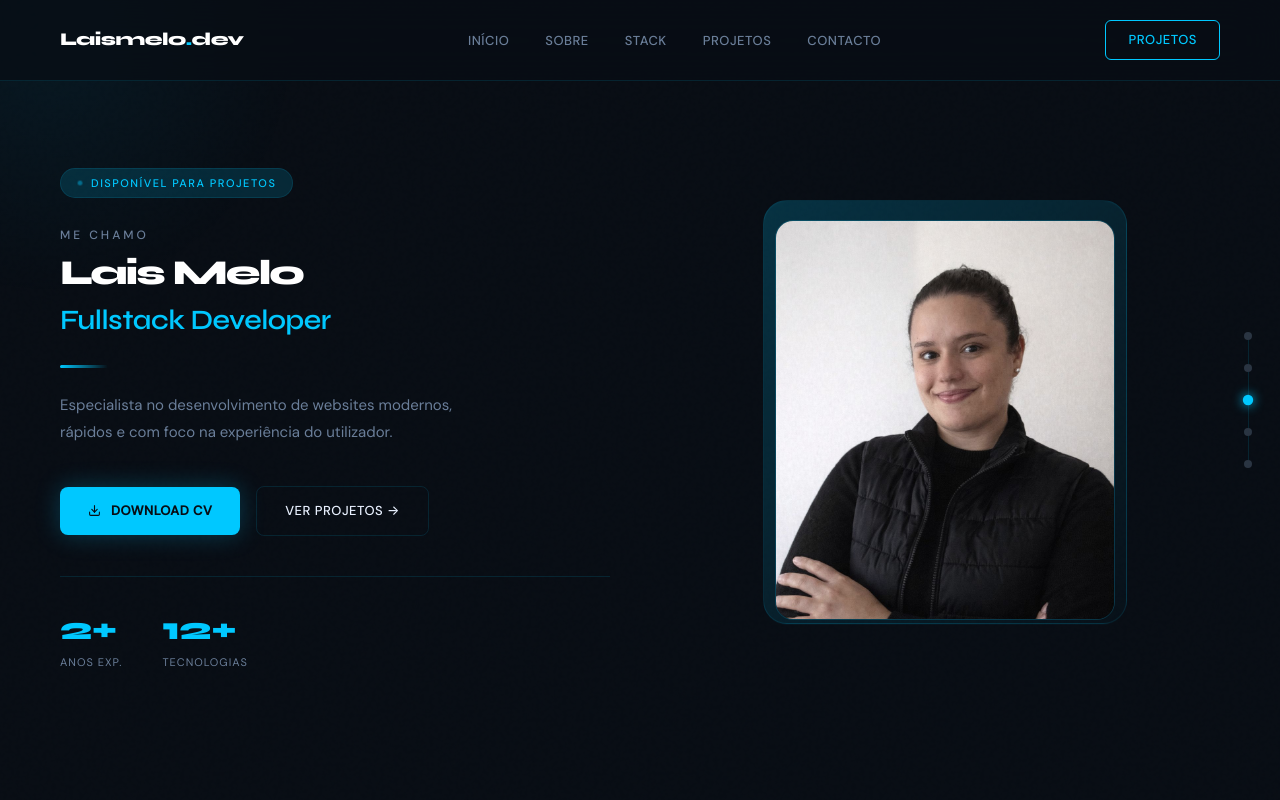
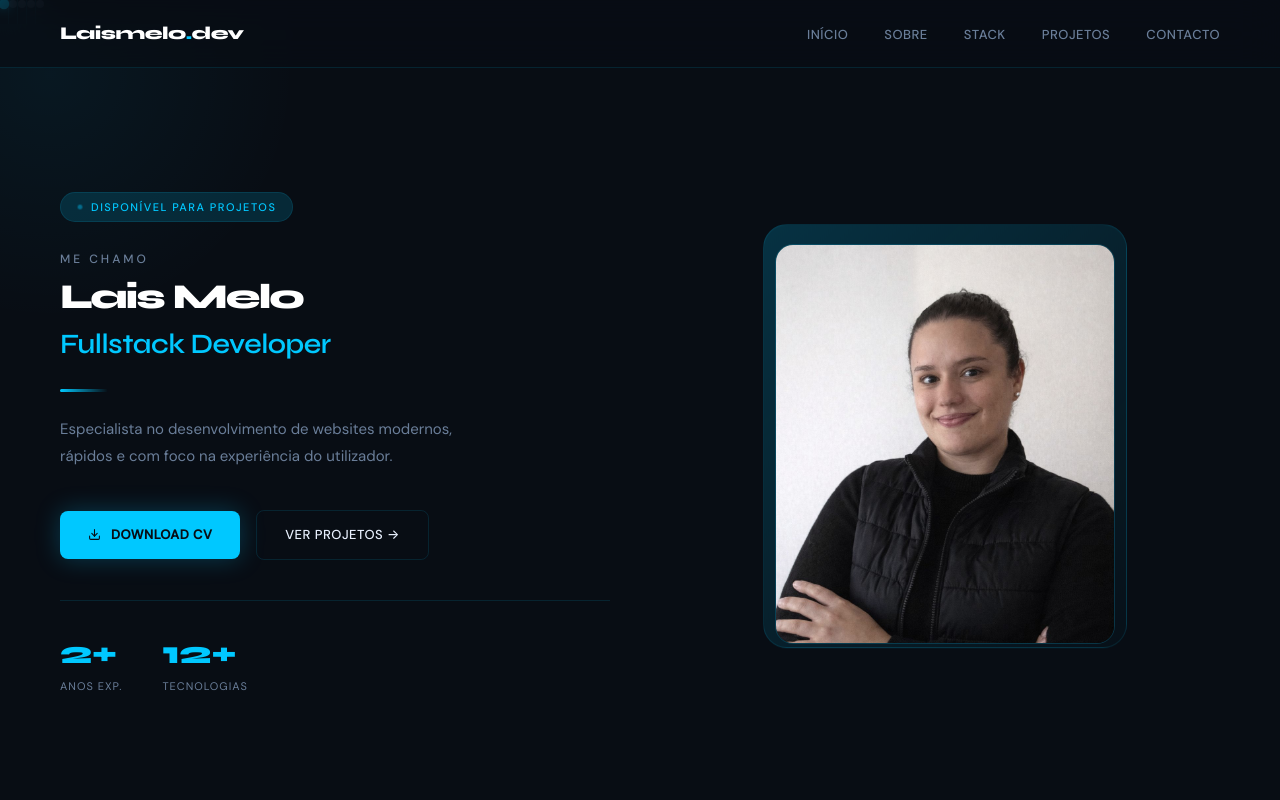
Before and after one commit to laisfernandasales/portifolio, a React (Vite) app: page / in a window 1280 px wide. Shown: the top 800 px of the page. Built offline with nearby package versions, Linux system fonts and the light colour scheme.

Commit message:
CONTINUAÇÃO

```diff
--- a/src/App.css
+++ b/src/App.css
@@ -1,7 +1,3 @@
 @tailwind base;
 @tailwind components;
 @tailwind utilities;
-
-html {
-  scroll-behavior: smooth;
-}
--- a/src/App.jsx
+++ b/src/App.jsx
@@ -12,7 +12,7 @@ import "./App.css";
 function App() {
   return (
     <Router>
-      <div className="min-h-screen bg-[#080d14] text-[#e8f0fe] transition-colors duration-500">
+      <div className="min-h-screen bg-[#080d14] text-[#e8f0fe] transition-colors duration-500 overflow-x-clip">
         <Navbar />
 
         <Routes>
--- a/src/assets/styles/styles.css
+++ b/src/assets/styles/styles.css
@@ -337,6 +337,12 @@
    PORTFOLIO DARK DESIGN — variáveis e componentes
 ═══════════════════════════════════════════════════════════ */
 
+html, body {
+  overflow-x: hidden;
+  max-width: 100%;
+  touch-action: pan-y;
+}
+
 :root {
   --port-bg:        #080d14;
   --port-surface:   #0d1520;
@@ -479,16 +485,29 @@
   display: flex;
   flex-direction: column;
   align-items: flex-start;
-  padding: 100px 60px 80px;
+  padding: 100px 0 80px;
   max-width: 1280px;
+  width: 100%;
   margin: 0 auto;
   position: relative;
+  overflow: hidden;
 }
 
 @media (max-width: 768px) {
   .section-port { padding: 80px 24px 60px; }
 }
+.container-port {
+  max-width: 1280px;
+  margin: 0 auto;
+  padding: 0 60px;
+  width: 100%;
+}
 
+@media (max-width: 768px) {
+  .container-port {
+    padding: 0 24px;
+  }
+}
 .section-label-port {
   font-size: 11px;
   font-weight: 600;
@@ -517,8 +536,10 @@
   align-items: center;
   padding: 120px 60px 80px;
   max-width: 1280px;
+  width: 100%;
   margin: 0 auto;
   position: relative;
+  overflow: hidden;
 }
 
 @media (max-width: 768px) {
@@ -579,6 +600,7 @@
   border-radius: 24px;
   background: linear-gradient(135deg, rgba(0,200,255,0.2), rgba(0,200,255,0.02));
   border: 1px solid var(--port-border);
+  will-change: transform;
 }
 
 .photo-img-port {
--- a/src/components/Home/HomePage.jsx
+++ b/src/components/Home/HomePage.jsx
@@ -1,4 +1,4 @@
-import { useState, useEffect } from "react";
+import { useState, useEffect, useRef } from "react";
 import { Link } from "react-router-dom";
 import { FiDownload, FiGithub, FiLinkedin, FiMail } from "react-icons/fi";
 import { FaHtml5, FaCss3Alt, FaReact, FaNodeJs } from "react-icons/fa";
@@ -75,32 +75,36 @@ const SECTIONS = ["inicio", "sobre", "stack", "projetos", "contato"];
 /* ── Componente ── */
 function HomePage() {
   const [activeSection, setActiveSection] = useState(0);
+  const observerRef = useRef(null);
 
   useEffect(() => {
-    const onScroll = () => {
-      let current = 0;
-      SECTIONS.forEach((id, i) => {
-        const el = document.getElementById(id);
-        if (el && window.scrollY >= el.offsetTop - window.innerHeight / 2) {
-          current = i;
-        }
-      });
-      setActiveSection(current);
-    };
-    window.addEventListener("scroll", onScroll);
-    return () => window.removeEventListener("scroll", onScroll);
+    observerRef.current = new IntersectionObserver(
+      (entries) => {
+        entries.forEach((entry) => {
+          if (entry.isIntersecting) {
+            const idx = SECTIONS.indexOf(entry.target.id);
+            if (idx !== -1) setActiveSection(idx);
+          }
+        });
+      },
+      { threshold: 0.4 }
+    );
+
+    SECTIONS.forEach((id) => {
+      const el = document.getElementById(id);
+      if (el) observerRef.current.observe(el);
+    });
+
+    return () => observerRef.current?.disconnect();
   }, []);
 
   const scrollTo = (id) =>
     document.getElementById(id)?.scrollIntoView({ behavior: "smooth" });
 
   return (
-    <div className="w-full overflow-x-hidden">
-      {/* Noise overlay */}
-      <div className="noise-overlay" />
-
+    <div className="w-full">
       {/* Scroll dots */}
-      <div className="scroll-dots-nav hidden md:flex">
+      <div className=" md:flex">
         {SECTIONS.map((id, i) => (
           <span key={id} style={{ display: "contents" }}>
             {i > 0 && <div className="dot-line-nav" />}
--- a/src/components/Navbar/NavbarPage.jsx
+++ b/src/components/Navbar/NavbarPage.jsx
@@ -1,10 +1,18 @@
-import { Link } from "react-router-dom";
+import { Link, useNavigate, useLocation } from "react-router-dom";
 import "../../assets/styles/styles.css";
 
 function NavbarPage() {
-  const scrollTo = (id) => {
-    const el = document.getElementById(id);
-    if (el) el.scrollIntoView({ behavior: "smooth" });
+  const navigate = useNavigate();
+  const location = useLocation();
+
+  const handleSectionClick = (e, id) => {
+    e.preventDefault();
+    if (location.pathname === "/") {
+      document.getElementById(id)?.scrollIntoView({ behavior: "smooth" });
+    } else {
+      navigate("/");
+      setTimeout(() => document.getElementById(id)?.scrollIntoView({ behavior: "smooth" }), 100);
+    }
   };
 
   return (
@@ -14,14 +22,14 @@ function NavbarPage() {
       </Link>
 
       <ul className="nav-links-port">
-        <li><Link to="/" className="nav-link-port">Início</Link></li>
-        <li><a href="/#sobre"  className="nav-link-port" onClick={(e) => { e.preventDefault(); scrollTo("sobre");  }}>Sobre</a></li>
-        <li><a href="/#stack"  className="nav-link-port" onClick={(e) => { e.preventDefault(); scrollTo("stack");  }}>Stack</a></li>
+        <li><a href="/#inicio"  className="nav-link-port" onClick={(e) => handleSectionClick(e, "inicio")}>Início</a></li>
+        <li><a href="/#sobre"   className="nav-link-port" onClick={(e) => handleSectionClick(e, "sobre")}>Sobre</a></li>
+        <li><a href="/#stack"   className="nav-link-port" onClick={(e) => handleSectionClick(e, "stack")}>Stack</a></li>
         <li><Link to="/projetos" className="nav-link-port">Projetos</Link></li>
-        <li><a href="/#contato" className="nav-link-port" onClick={(e) => { e.preventDefault(); scrollTo("contato"); }}>Contacto</a></li>
+        <li><a href="/#contato" className="nav-link-port" onClick={(e) => handleSectionClick(e, "contato")}>Contacto</a></li>
       </ul>
 
-      <Link to="/projetos" className="nav-cta-port">Projetos</Link>
+
     </nav>
   );
 }
```
